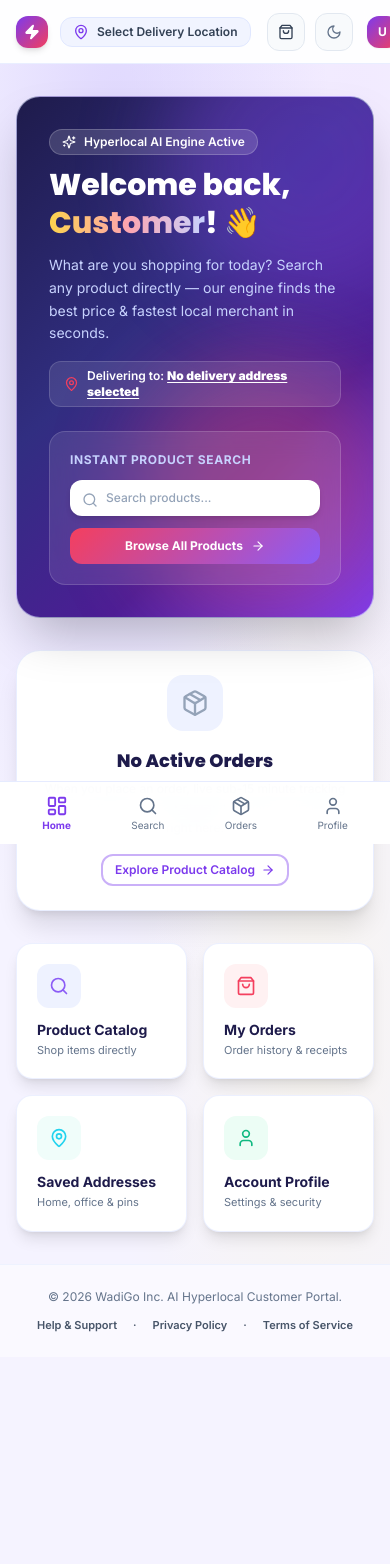
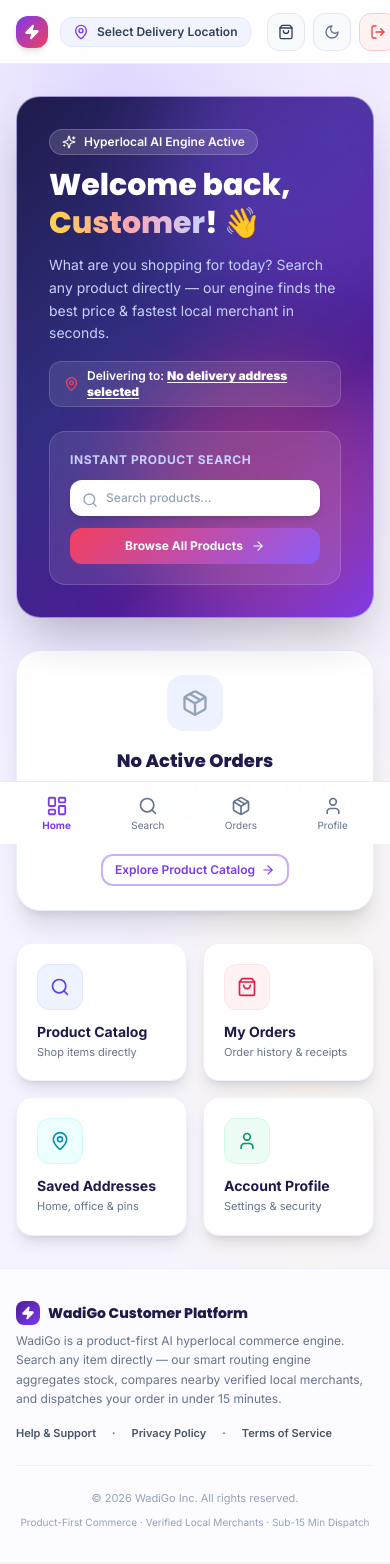
Before and after one commit to shahid-dar09/WadiGo, a React (Vite) app in the folder frontend/: page /dashboard in a window 390 px wide. Shown: the top 1564 px of the page. Before the commit the page ends 1421 px from the top, so only its background shows below. Built offline with nearby package versions, Linux system fonts and the light colour scheme; no server answers; sample sign-in values are in the browser's storage.

Commit message:
fix: dark mode contrast fixes in sidebar/dashboard, add top header Sign Out button for mobile, update customer footer with app summary

```diff
--- a/frontend/src/components/layout/CustomerFooter.tsx
+++ b/frontend/src/components/layout/CustomerFooter.tsx
@@ -1,13 +1,38 @@
 import React from 'react';
+import { Zap } from 'lucide-react';
 import { Container } from '../ui/Container';
+import { useThemeStore } from '../../store/themeStore';
 
 export const CustomerFooter: React.FC = () => {
+  const { isDarkMode } = useThemeStore();
+
   return (
-    <footer className="py-6 border-t border-indigo-50 dark:border-white/5 bg-white/50 dark:bg-black/20 text-xs text-slate-500 dark:text-slate-400 select-none">
-      <Container size="lg">
-        <div className="flex flex-col sm:flex-row items-center justify-between gap-3 text-center sm:text-left">
-          <p>© {new Date().getFullYear()} WadiGo Inc. AI Hyperlocal Customer Portal.</p>
-          <div className="flex items-center gap-4 text-[11px] font-semibold text-slate-600 dark:text-slate-400">
+    <footer className="py-8 border-t border-indigo-100/70 dark:border-white/10 bg-white/70 dark:bg-brand-darkSurface/60 text-xs text-slate-500 dark:text-slate-400 select-none">
+      <Container size="lg" className="space-y-6">
+        {/* Brand & App Info Row */}
+        <div className="flex flex-col md:flex-row items-start md:items-center justify-between gap-4 border-b border-indigo-50 dark:border-white/5 pb-6">
+          <div className="space-y-1.5 max-w-xl">
+            <div className="flex items-center gap-2">
+              <div
+                className="w-6 h-6 rounded-lg flex items-center justify-center text-white"
+                style={{
+                  background: isDarkMode
+                    ? 'linear-gradient(135deg, #F43F5E, #8B5CF6)'
+                    : 'linear-gradient(135deg, #4C1D95, #7C3AED)',
+                }}
+              >
+                <Zap className="w-3.5 h-3.5 fill-current" />
+              </div>
+              <span className="font-display font-extrabold text-sm text-brand-primary dark:text-white">
+                WadiGo Customer Platform
+              </span>
+            </div>
+            <p className="text-xs text-slate-500 dark:text-slate-400 leading-relaxed">
+              WadiGo is a product-first AI hyperlocal commerce engine. Search any item directly — our smart routing engine aggregates stock, compares nearby verified local merchants, and dispatches your order in under 15 minutes.
+            </p>
+          </div>
+
+          <div className="flex flex-wrap gap-4 text-[11px] font-semibold text-slate-600 dark:text-slate-300">
             <a href="#" className="hover:text-brand-secondary dark:hover:text-brand-rose transition-colors">
               Help & Support
             </a>
@@ -21,6 +46,12 @@
             </a>
           </div>
         </div>
+
+        {/* Bottom copyright */}
+        <div className="flex flex-col sm:flex-row items-center justify-between gap-2 text-[11px] text-slate-400">
+          <p>© {new Date().getFullYear()} WadiGo Inc. All rights reserved.</p>
+          <p className="text-[10px]">Product-First Commerce · Verified Local Merchants · Sub-15 Min Dispatch</p>
+        </div>
       </Container>
     </footer>
   );
--- a/frontend/src/components/layout/CustomerHeader.tsx
+++ b/frontend/src/components/layout/CustomerHeader.tsx
@@ -1,17 +1,23 @@
 import React from 'react';
-import { Link } from 'react-router-dom';
+import { Link, useNavigate } from 'react-router-dom';
 import { motion, AnimatePresence } from 'framer-motion';
-import { Sun, Moon, ShoppingBag, MapPin, Zap } from 'lucide-react';
+import { Sun, Moon, ShoppingBag, MapPin, Zap, LogOut } from 'lucide-react';
 import { useThemeStore } from '../../store/themeStore';
 import { useAuthStore } from '../../store/authStore';
 import { useCartStore } from '../../store/cartStore';
 
 export const CustomerHeader: React.FC = () => {
   const { isDarkMode, toggleDarkMode } = useThemeStore();
-  const { user } = useAuthStore();
+  const { user, logout } = useAuthStore();
   const { openCart, getTotalItems, selectedAddress } = useCartStore();
+  const navigate = useNavigate();
 
   const totalCartCount = getTotalItems();
+
+  const handleLogout = () => {
+    logout();
+    navigate('/auth/login');
+  };
 
   return (
     <header className="sticky top-0 z-20 h-16 bg-white/90 dark:bg-brand-darkSurface/90 backdrop-blur-md border-b border-indigo-100/70 dark:border-white/10 px-4 sm:px-8 flex items-center justify-between gap-4">
@@ -31,14 +37,14 @@
         {/* Delivery Location Pill */}
         <div className="flex items-center gap-2 px-3 py-1.5 rounded-xl bg-indigo-50/80 dark:bg-white/5 border border-indigo-100 dark:border-white/10 text-xs font-semibold text-slate-700 dark:text-slate-200">
           <MapPin className="w-4 h-4 text-brand-secondary dark:text-brand-rose shrink-0" />
-          <span className="truncate max-w-[180px] sm:max-w-xs">
+          <span className="truncate max-w-[150px] sm:max-w-xs">
             {selectedAddress ? `${selectedAddress.label}: ${selectedAddress.city}` : 'Select Delivery Location'}
           </span>
         </div>
       </div>
 
-      {/* ── RIGHT CONTROLS: Cart, Theme Toggle, Customer Name ───────────── */}
-      <div className="flex items-center gap-2.5">
+      {/* ── RIGHT CONTROLS: Cart, Theme Toggle, Customer Name, Mobile Logout ───────────── */}
+      <div className="flex items-center gap-2 sm:gap-2.5">
 
         {/* Shopping Cart Button */}
         <motion.button
@@ -77,15 +83,25 @@
           </AnimatePresence>
         </motion.button>
 
+        {/* Mobile & Header Sign Out Button */}
+        <button
+          onClick={handleLogout}
+          className="p-2.5 rounded-xl bg-red-50 dark:bg-red-950/40 border border-red-200 dark:border-red-900/50 text-red-600 dark:text-red-400 hover:bg-red-100 transition-colors flex items-center gap-1.5 text-xs font-bold"
+          title="Sign Out"
+        >
+          <LogOut className="w-4 h-4 text-red-500" />
+          <span className="hidden sm:inline">Sign Out</span>
+        </button>
+
         {/* Customer Name Tag */}
-        <div className="flex items-center gap-2 pl-1">
+        <div className="hidden sm:flex items-center gap-2 pl-1">
           <div
             className="w-8 h-8 rounded-xl flex items-center justify-center font-bold text-xs text-white shadow-sm"
             style={{ background: 'linear-gradient(135deg, #7C3AED, #F43F5E)' }}
           >
             {user?.name ? user.name[0].toUpperCase() : 'U'}
           </div>
-          <span className="hidden sm:inline font-bold text-xs text-brand-primary dark:text-white">
+          <span className="font-bold text-xs text-brand-primary dark:text-white truncate max-w-[120px]">
             {user?.name || 'Customer'}
           </span>
         </div>
--- a/frontend/src/components/layout/CustomerSidebar.tsx
+++ b/frontend/src/components/layout/CustomerSidebar.tsx
@@ -80,11 +80,11 @@
               to={href}
               className={`flex items-center gap-3 px-3.5 py-3 rounded-2xl text-xs font-bold transition-all duration-200 ${
                 isActive
-                  ? 'bg-brand-primary dark:bg-white text-white dark:text-slate-900 shadow-md shadow-indigo-900/10'
+                  ? 'bg-brand-primary dark:bg-gradient-to-r dark:from-brand-rose dark:to-brand-violet text-white shadow-md shadow-indigo-900/20'
                   : 'text-slate-600 dark:text-slate-300 hover:bg-indigo-50 dark:hover:bg-white/5 hover:text-brand-secondary dark:hover:text-brand-rose'
               }`}
             >
-              <Icon className={`w-4 h-4 ${isActive ? 'text-white dark:text-slate-900' : 'text-slate-400'}`} />
+              <Icon className={`w-4 h-4 ${isActive ? 'text-white' : 'text-slate-400'}`} />
               <span>{label}</span>
             </Link>
           );
@@ -92,7 +92,7 @@
       </nav>
 
       {/* ── 3. USER PROFILE & SIGN OUT FOOTER ────────────────────────── */}
-      <div className="p-4 border-t border-indigo-50 dark:border-white/5 bg-slate-50/50 dark:bg-white/3 space-y-3">
+      <div className="p-4 border-t border-indigo-50 dark:border-white/5 bg-slate-50 dark:bg-slate-900/60 space-y-3">
         {/* User Card */}
         <div className="flex items-center gap-3 px-2 py-1">
           <div
@@ -102,10 +102,10 @@
             {user?.name ? user.name[0].toUpperCase() : 'U'}
           </div>
           <div className="min-w-0 flex-1">
-            <p className="font-bold text-xs text-brand-primary dark:text-white truncate">
+            <p className="font-bold text-xs text-slate-900 dark:text-white truncate">
               {user?.name || 'Customer Account'}
             </p>
-            <p className="text-[10px] text-slate-400 truncate">
+            <p className="text-[10px] text-slate-500 dark:text-slate-400 truncate">
               {user?.email || 'customer@wadigo.com'}
             </p>
           </div>
@@ -114,7 +114,7 @@
         {/* Sign Out Button */}
         <button
           onClick={handleLogout}
-          className="w-full flex items-center justify-center gap-2 py-2.5 rounded-xl border border-slate-200 dark:border-white/10 text-xs font-bold text-slate-600 dark:text-slate-300 hover:text-red-600 hover:border-red-200 dark:hover:border-red-800/40 hover:bg-red-50 dark:hover:bg-red-950/30 transition-all"
+          className="w-full flex items-center justify-center gap-2 py-2.5 rounded-xl border border-red-200 dark:border-red-900/40 text-xs font-bold text-red-600 dark:text-red-400 bg-red-50/50 dark:bg-red-950/30 hover:bg-red-100 dark:hover:bg-red-950/60 transition-all"
         >
           <LogOut className="w-4 h-4 text-red-500" />
           <span>Sign Out</span>
--- a/frontend/src/pages/customer/DashboardPage.tsx
+++ b/frontend/src/pages/customer/DashboardPage.tsx
@@ -121,10 +121,10 @@
         {/* ── 3. QUICK ACTION TILES ────────────────────────────────────── */}
         <div className="grid grid-cols-2 md:grid-cols-4 gap-4">
           {[
-            { label: 'Product Catalog', icon: Search, href: '/products', color: 'text-brand-violet bg-indigo-50 dark:bg-brand-violet/10', desc: 'Shop items directly' },
-            { label: 'My Orders', icon: ShoppingBag, href: '/orders', color: 'text-brand-rose bg-rose-50 dark:bg-brand-rose/10', desc: 'Order history & receipts' },
-            { label: 'Saved Addresses', icon: MapPin, href: '/profile', color: 'text-brand-teal bg-teal-50 dark:bg-brand-teal/10', desc: 'Home, office & pins' },
-            { label: 'Account Profile', icon: User, href: '/profile', color: 'text-emerald-500 bg-emerald-50 dark:bg-emerald-950/20', desc: 'Settings & security' },
+            { label: 'Product Catalog', icon: Search, href: '/products', color: 'text-indigo-600 dark:text-indigo-400 bg-indigo-50/90 dark:bg-indigo-950/60 border border-indigo-100 dark:border-indigo-800/40', desc: 'Shop items directly' },
+            { label: 'My Orders', icon: ShoppingBag, href: '/orders', color: 'text-rose-600 dark:text-rose-400 bg-rose-50/90 dark:bg-rose-950/60 border border-rose-100 dark:border-rose-800/40', desc: 'Order history & receipts' },
+            { label: 'Saved Addresses', icon: MapPin, href: '/profile', color: 'text-cyan-600 dark:text-cyan-400 bg-cyan-50/90 dark:bg-cyan-950/60 border border-cyan-100 dark:border-cyan-800/40', desc: 'Home, office & pins' },
+            { label: 'Account Profile', icon: User, href: '/profile', color: 'text-emerald-600 dark:text-emerald-400 bg-emerald-50/90 dark:bg-emerald-950/60 border border-emerald-100 dark:border-emerald-800/40', desc: 'Settings & security' },
           ].map(({ label, icon: Icon, href, color, desc }) => (
             <Link key={label} to={href}>
               <motion.div
```
